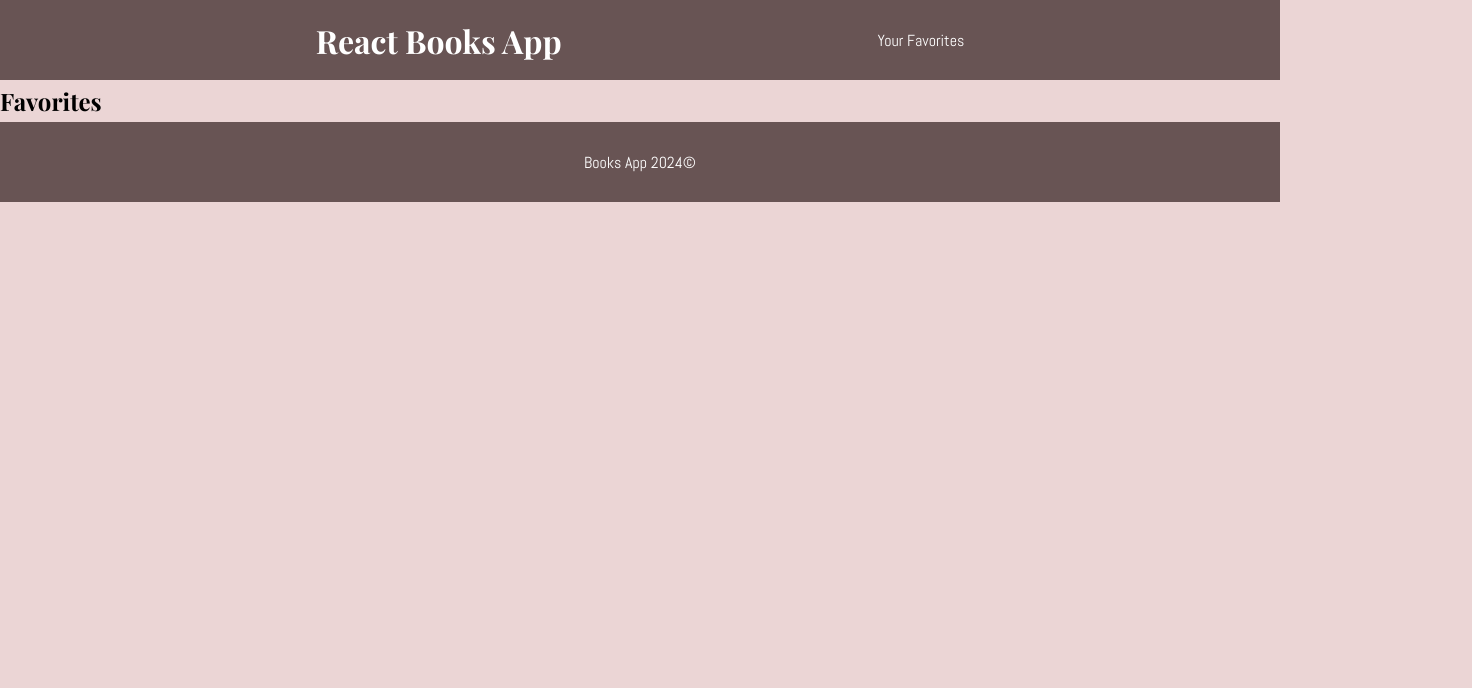
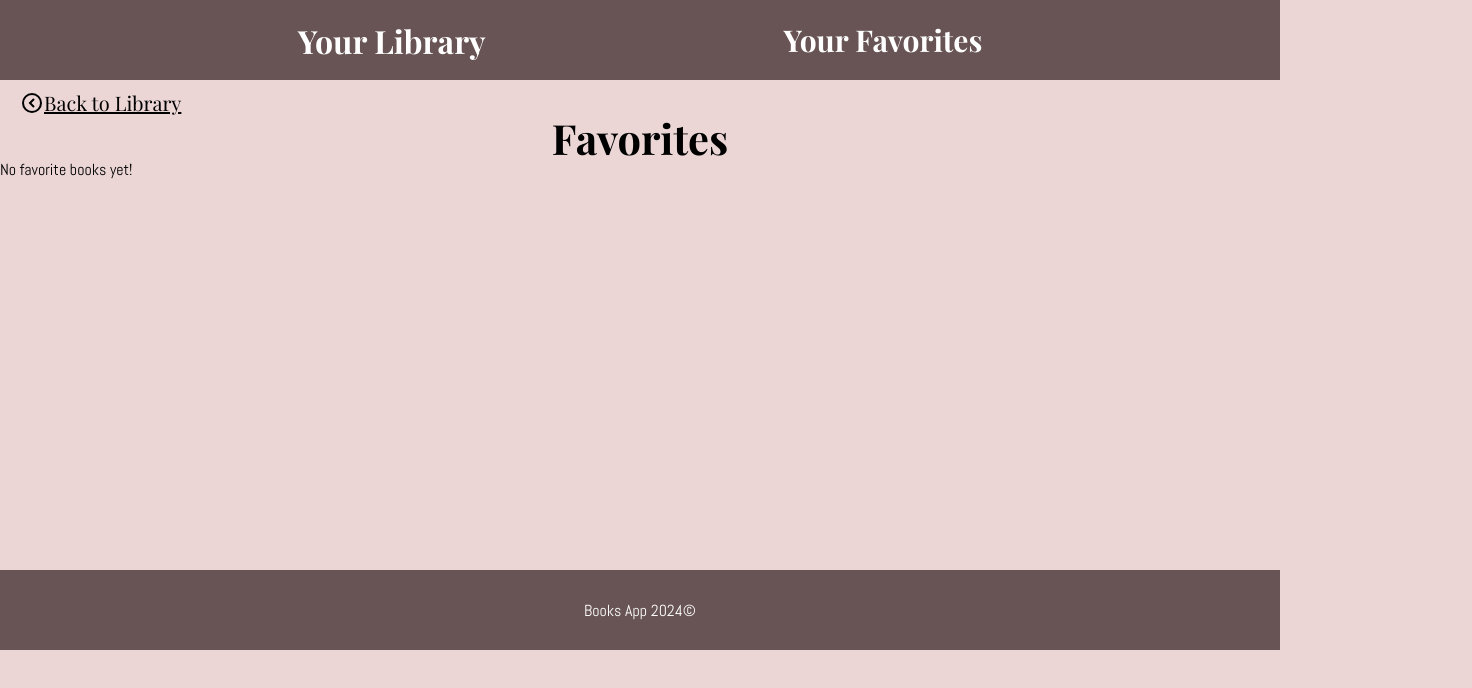
Before and after one commit to bineta-d/library-management-app, a React (Create React App) app: page /favorites in a window 1280 px wide. Shown: the top 688 px of the page, 1472 px wide, since content can reach past the window. Built offline with nearby package versions, Linux system fonts and the light colour scheme; a web font is replaced by a local one.

Commit message:
favorites list items styled + back to main button added

```diff
--- a/src/App.css
+++ b/src/App.css
@@ -85,6 +85,7 @@ padding: 5px 20px;
 }
 
 
+
 img {
   width: 200px;
   height: 300px;
@@ -104,9 +105,83 @@ img:hover{
   font-family: 'Playfair Display', serif;
   font-size: 20px;
   border-radius: 7%;
-  background-color: #ebd5d5
+  background-color: #ebd5d5;
+  transition: all  0.3s  ease;
  }
 
  button:hover{
   transform:scale(1.05);
  }
+
+ .navbar h3{
+  font-size: 30px;
+  color: white;
+  text-decoration: none;
+ }
+ .navbar h3:hover{
+  transform: scale(1.1);
+  text-decoration: none;
+
+ }
+
+ a{
+  text-decoration: none;
+ }
+ .back-btn{
+  display: flex;
+  align-items: flex-end;
+  margin: 10px 10px;
+  margin-bottom: 0px;
+  border: none;
+  line-height: 1.2;
+  text-decoration: underline;
+  transition: all  0.3s  ease;
+ }
+
+ .back-btn:hover{
+  transform: scale(1.1);
+ }
+
+ .favorites{
+  min-height: 60vh;
+  /* background-color: red; */
+
+
+ }
+ .fav-title{
+  display: flex;
+  justify-content: center;
+  scale: 1.3;
+
+}
+
+
+.fav-list{
+    display: grid;
+    grid-template-columns: repeat(3,1fr);
+    gap: 20px;
+    justify-items: center;
+    padding-bottom: 4vh;
+    /* min-height: 50vh; */
+    /* background-color: red; */
+
+
+}
+.favorites .book-item img{
+margin :0;
+padding: 0;
+min-height: 0vh;
+
+/* background-color: black; */
+}
+.favorites .book{
+  min-width: 400px;
+  /* background-color: black; */
+}
+
+
+.fav-list .book-item.title{
+  margin:0;
+  font-size: 20px;
+  min-height: 0vh;
+}
--- a/src/components/Favorites.jsx
+++ b/src/components/Favorites.jsx
@@ -1,6 +1,7 @@
 import React from 'react';
 import '../App';
 import { useAppContext } from './context/appContext';
+import {Link} from 'react-router-dom';
 
 
 
@@ -10,22 +11,45 @@ const Favorites =() =>{
     const {favorites, setFavorites, addToFavorites, removeFromFavorites} =useAppContext();
 
     return (
-        <div className='favorites'>
-            <h2>Favorites</h2>
-            {/* ternary op for if there is minimum one book added to favs
+
+             <div className='favorites'>
+           <div>
+            <Link to="/"><button className='back-btn'>
+            <svg xmlns="http://www.w3.org/2000/svg" width="24" height="24"><path d="M12 2a10 10 0 1 0 10 10A10.011 10.011 0 0 0 12 2zm0 18a8 8 0 1 1 8-8 8.009 8.009 0 0 1-8 8z"/><path d="M13.293 7.293 8.586 12l4.707 4.707 1.414-1.414L11.414 12l3.293-3.293-1.414-1.414z"/></svg>
+                Back to Library</button></Link>
+            </div>
+
+            <h1 className='fav-title'>Favorites</h1>
+            {/* ternary op for if there is minimum one book added to favs */}
             {favorites.length > 0 ? (
-        <ul>
-          {favorites.map((book, index) => (
-            <li key={index}>
-              {book.title}
-              <button onClick={() => removeFromFavorites(book.id)}>Remove from Favorites</button>
-            </li>
-          ))}
-        </ul>
-        //  if no books, do this
-      ) : (
+                <div className='fav-list'>
+                    {favorites.map((book) => (
+                        <div key={book.id} className='book'>
+                            <div className="book-item title">
+                                <h2>{book.title}</h2>
+                            </div>
+
+                            <div className="book-item image">
+                                <img src={book.image_url} alt={book.title} />
+                            </div>
+
+                            <div className="book-item authors">
+                                <h2>{book.authors}</h2>
+                            </div>
+
+                            <div className="book-item button">
+                                <button onClick={() => removeFromFavorites(book.id)}>Remove from Favorites</button>
+                            </div>
+
+
+
+
+                        </div>
+                    ))}
+                </div>
+            ) : (
         <p>No favorite books yet!</p>
-      )} */}
+      )}
              </div>
 
     );
--- a/src/components/Navbar.jsx
+++ b/src/components/Navbar.jsx
@@ -1,14 +1,17 @@
 import React from 'react';
 import '../App';
+import {Link} from 'react-router-dom';
 
 const Navbar = ( ) =>{
     // console.log('Navbar rendering');
     return (
         <div className='navbar'>
             <div>
-                <h1>React Books App</h1>
+                <h1>Your Library</h1>
             </div>
-            <div>Your Favorites</div>
+            <div>
+                <Link to="/favorites"><h3>Your Favorites</h3></Link>
+            </div>
 
         </div>
     )
```
